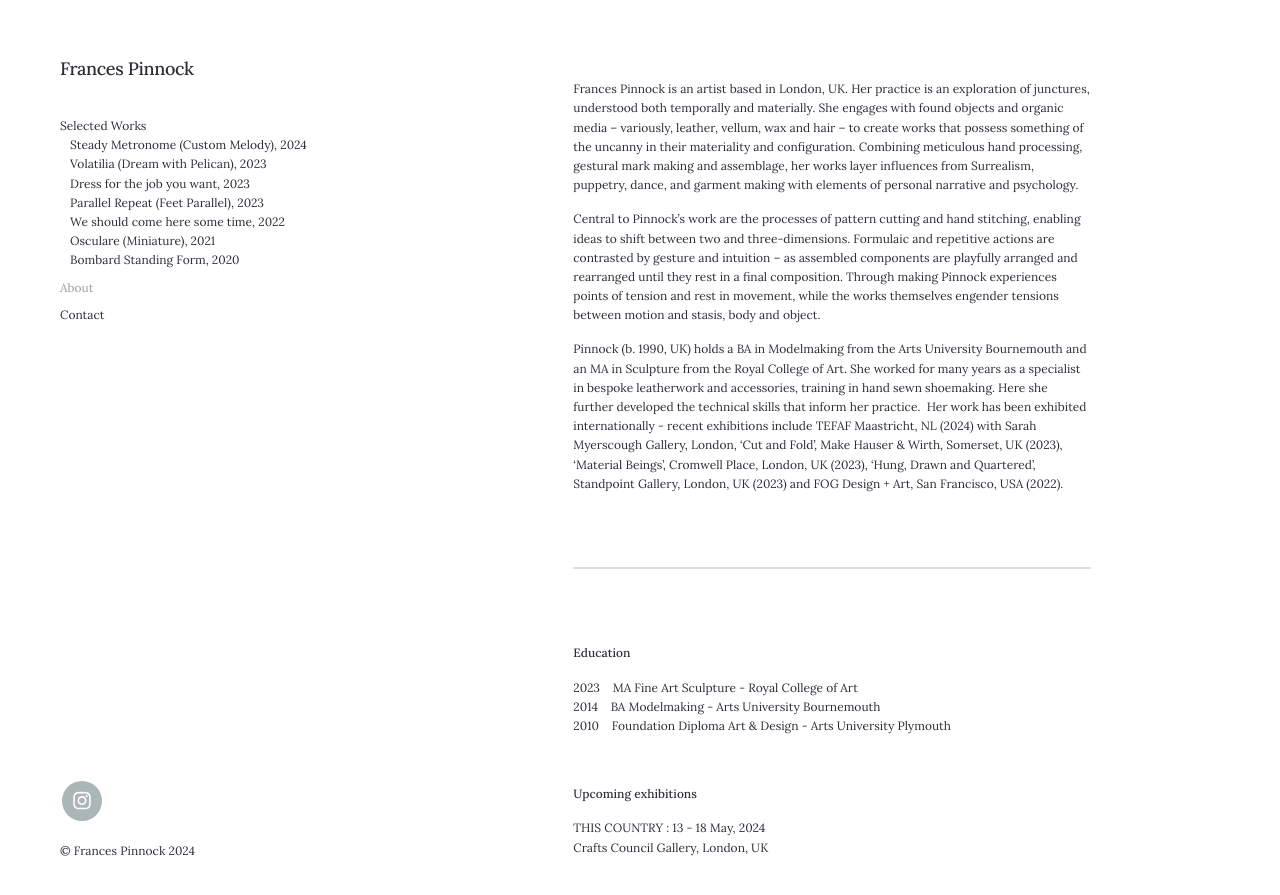
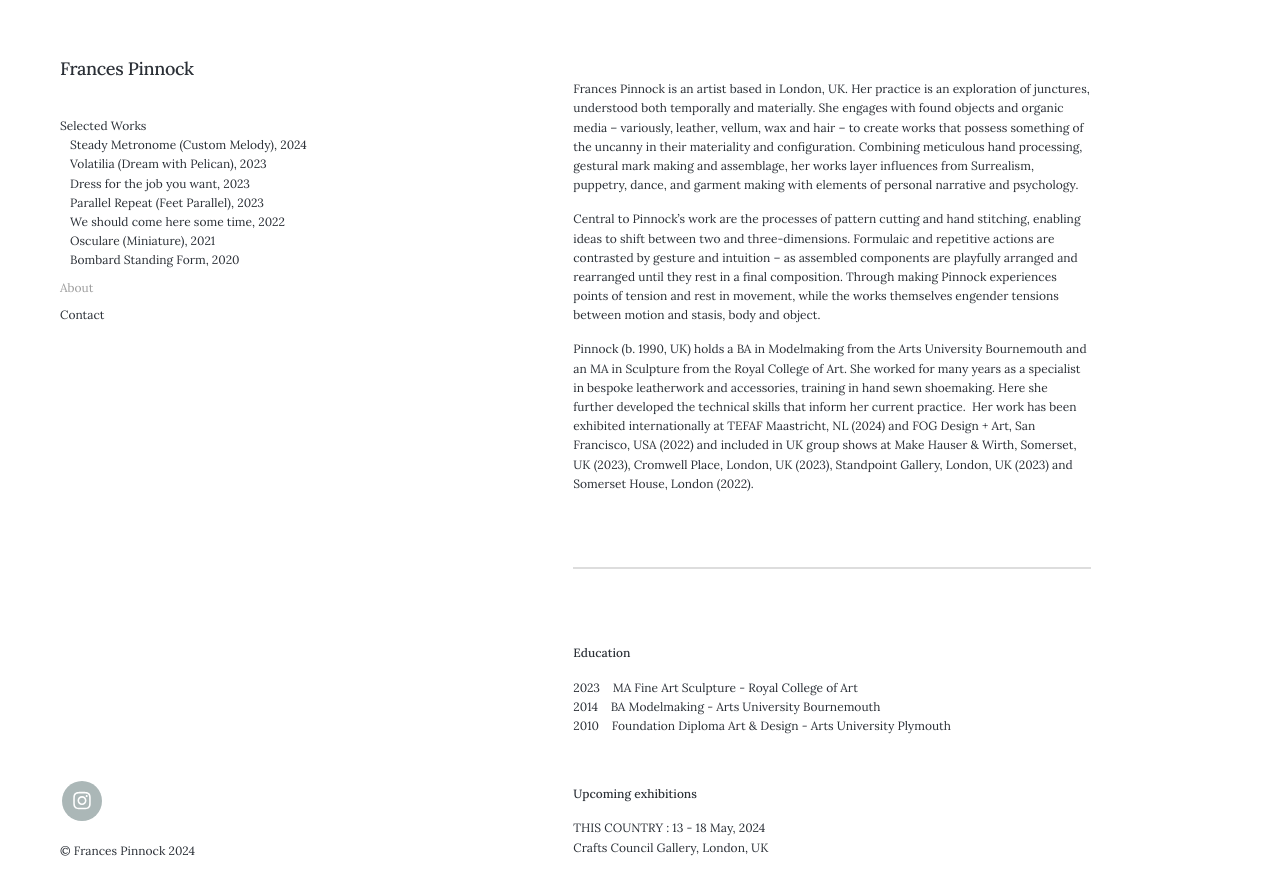
Before and after one commit to francespinnock/francespinnock.github.io, a Jekyll site: the page built from _pages/about.md, in a window 1280 px wide and 900 px high. Shown: the top 895 px of the window. Built offline with Jekyll 4.4.1, drawn with Linux system fonts in a browser that asks for light colours; nearby versions of some CDN libraries.

Commit message:
Update about.md

```diff
--- a/_pages/about.md
+++ b/_pages/about.md
@@ -10,7 +10,7 @@ Frances Pinnock is an artist based in London, UK. Her practice is an exploration
 
 Central to Pinnock’s work are the processes of pattern cutting and hand stitching, enabling ideas to shift between two and three-dimensions. Formulaic and repetitive actions are contrasted by gesture and intuition – as assembled components are playfully arranged and rearranged until they rest in a final composition. Through making Pinnock experiences points of tension and rest in movement, while the works themselves engender tensions between motion and stasis, body and object.
 
-Pinnock (b. 1990, UK) holds a BA in Modelmaking from the Arts University Bournemouth and an MA in Sculpture from the Royal College of Art. She worked for many years as a specialist in bespoke leatherwork and accessories, training in hand sewn shoemaking. Here she further developed the technical skills that inform her practice.  Her work has been exhibited internationally - recent exhibitions include TEFAF Maastricht, NL (2024) with Sarah Myerscough Gallery, London, 'Cut and Fold', Make Hauser & Wirth, Somerset, UK (2023), 'Material Beings', Cromwell Place, London, UK (2023), 'Hung, Drawn and Quartered', Standpoint Gallery, London, UK (2023) and FOG Design + Art, San Francisco, USA (2022).
+Pinnock (b. 1990, UK) holds a BA in Modelmaking from the Arts University Bournemouth and an MA in Sculpture from the Royal College of Art. She worked for many years as a specialist in bespoke leatherwork and accessories, training in hand sewn shoemaking. Here she further developed the technical skills that inform her current practice.  Her work has been exhibited internationally at TEFAF Maastricht, NL (2024) and FOG Design + Art, San Francisco, USA (2022) and included in UK group shows at Make Hauser & Wirth, Somerset, UK (2023), Cromwell Place, London, UK (2023), Standpoint Gallery, London, UK (2023) and Somerset House, London (2022).
 
 
 
```
